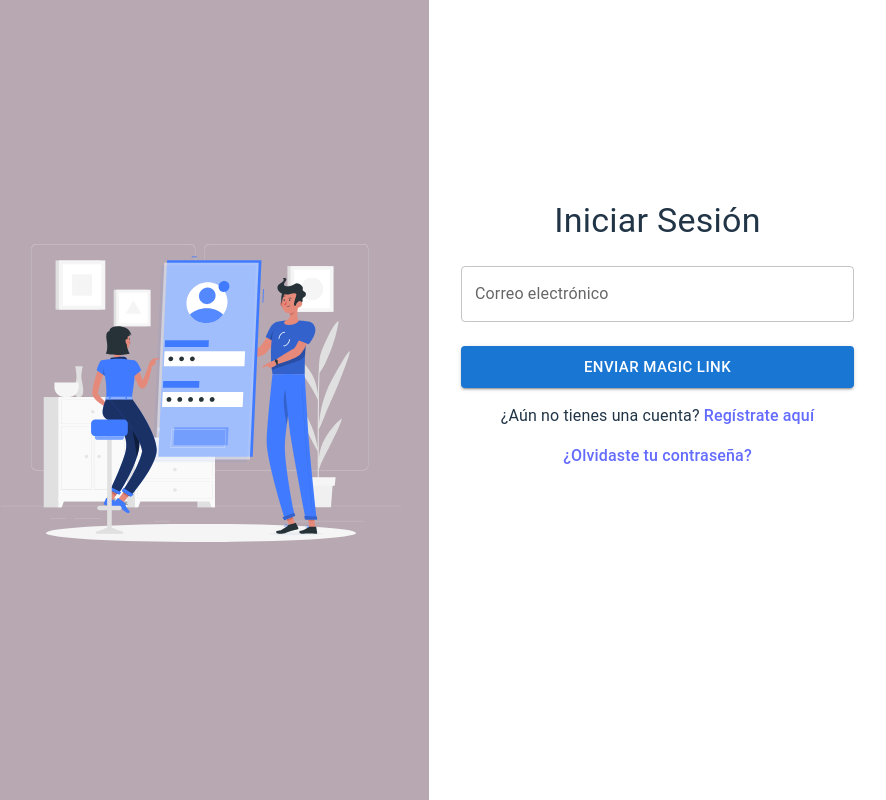
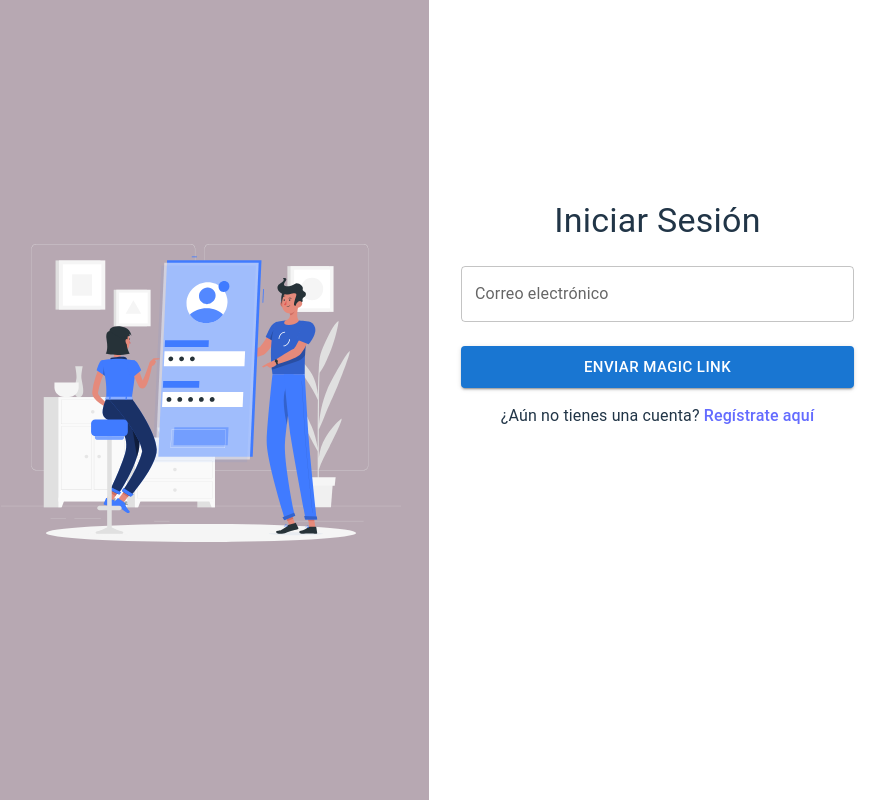
Before and after one commit to Milko0/frontend-DetecThief, a React (Vite) app: page /login in a window 1280 px wide. Shown: the whole page, without its empty margins (28-914 px from the left). Built offline with nearby package versions, Linux system fonts and the light colour scheme.

Commit message:
"updating login"

```diff
--- a/src/modules/auth/pages/LoginPage.jsx
+++ b/src/modules/auth/pages/LoginPage.jsx
@@ -68,9 +68,6 @@ const LoginPage = () => {
             <Typography sx={{ textAlign: "center", mt: 2 }}>
               ¿Aún no tienes una cuenta? <a href="#" onClick={(e) => { e.preventDefault(); navigate('/register'); }}>Regístrate aquí</a>
             </Typography>
-            <Typography sx={{ mt: 2, textAlign: "center" }}>
-              <a href="#" onClick={() => navigate('/forgot-password')}>¿Olvidaste tu contraseña?</a>
-            </Typography>
           </Stack>
         </Box>
       </Box>
```
